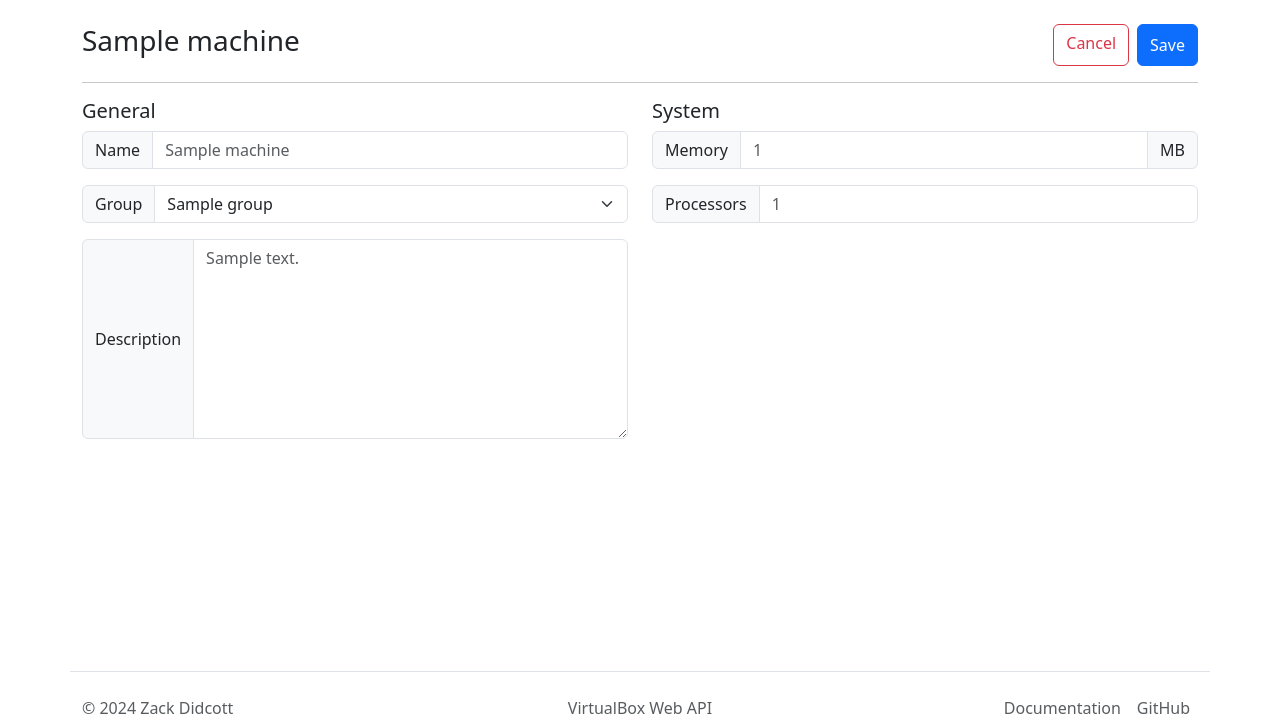
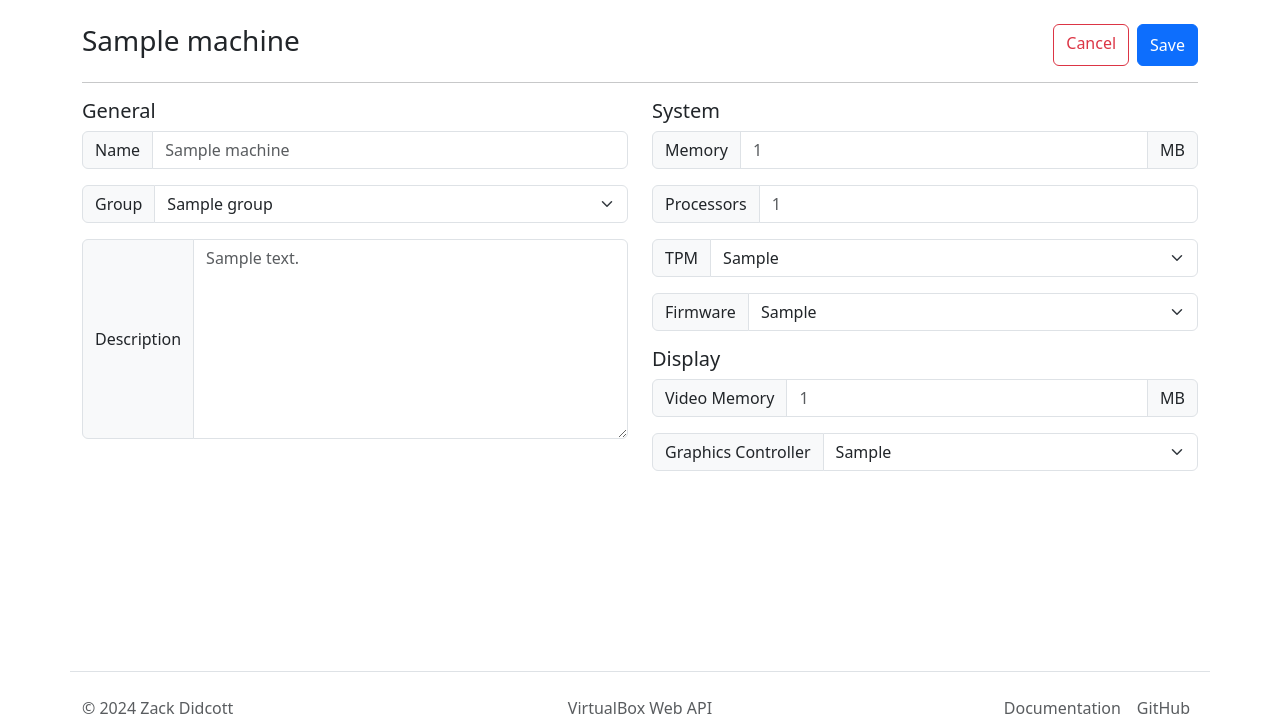
Before and after one commit to Zedeldi/vbox-api, a Flask app: template vbox_api/http/templates/machine_edit.html in a window 1280 px wide. Shown: the part 56-774 px from the top of the page. Run offline with Flask 3, Linux system fonts and the light colour scheme; the template is opened without the code that fills it: most values are stand-ins (such as "Sample title", 1, 10 or a date in 2020); some libraries are stand-ins or nearby versions.

Commit message:
Use system_properties for min/max values and add additional settings to machine_edit

```diff
--- a/vbox_api/http/templates/machine_edit.html
+++ b/vbox_api/http/templates/machine_edit.html
@@ -39,12 +39,46 @@
             <h5>System</h5>
             <div class="input-group mb-3">
               <span class="input-group-text">Memory</span>
-              <input type="number" id="memory_size" name="memory_size" class="form-control" min="4" max="2097152" placeholder="{{ machine.memory_size }}">
+              <input type="number" id="memory_size" name="memory_size" class="form-control" min="{{ api.system_properties.min_guest_ram }}" max="{{ api.system_properties.max_guest_ram }}" placeholder="{{ machine.memory_size }}">
               <span class="input-group-text">MB</span>
             </div>
             <div class="input-group mb-3">
               <span class="input-group-text">Processors</span>
-              <input type="number" id="cpu_count" name="cpu_count" class="form-control" min="1" max="64" placeholder="{{ machine.cpu_count }}">
+              <input type="number" id="cpu_count" name="cpu_count" class="form-control" min="{{ api.system_properties.min_guest_cpu_count }}" max="{{ api.system_properties.max_guest_cpu_count }}" placeholder="{{ machine.cpu_count }}">
+            </div>
+            <div class="input-group mb-3">
+              <span class="input-group-text">TPM</span>
+              <select id="trusted_platform_module.type" name="trusted_platform_module.type" class="form-select">
+                {% for tpm_type in api.system_properties.supported_tpm_types %}
+                <option value="{{ tpm_type }}" {{ "selected" if machine.trusted_platform_module.type == tpm_type }}>{{ tpm_type }}</option>
+                {% endfor %}
+              </select>
+            </div>
+            <div class="input-group mb-3">
+              <span class="input-group-text">Firmware</span>
+              <select id="firmware_type" name="firmware_type" class="form-select">
+                {% for firmware_type in api.system_properties.supported_firmware_types %}
+                <option value="{{ firmware_type }}" {{ "selected" if machine.firmware_type == firmware_type }}>{{ firmware_type }}</option>
+                {% endfor %}
+              </select>
+            </div>
+          </section>
+        </li>
+        <li class="list-group-item">
+          <section id="display">
+            <h5>Display</h5>
+            <div class="input-group mb-3">
+              <span class="input-group-text">Video Memory</span>
+              <input type="number" id="graphics_adapter.vram_size" name="graphics_adapter.vram_size" class="form-control" min="{{ api.system_properties.min_guest_vram }}" max="{{ api.system_properties.max_guest_vram }}" placeholder="{{ machine.graphics_adapter.vram_size }}">
+              <span class="input-group-text">MB</span>
+            </div>
+            <div class="input-group mb-3">
+              <span class="input-group-text">Graphics Controller</span>
+              <select id="graphics_adapter.graphics_controller_type" name="graphics_adapter.graphics_controller_type" class="form-select">
+                {% for gc_type in api.system_properties.supported_graphics_controller_types %}
+                <option value="{{ gc_type }}" {{ "selected" if machine.graphics_adapter.graphics_controller_type == gc_type }}>{{ gc_type }}</option>
+                {% endfor %}
+              </select>
             </div>
           </section>
         </li>
```
